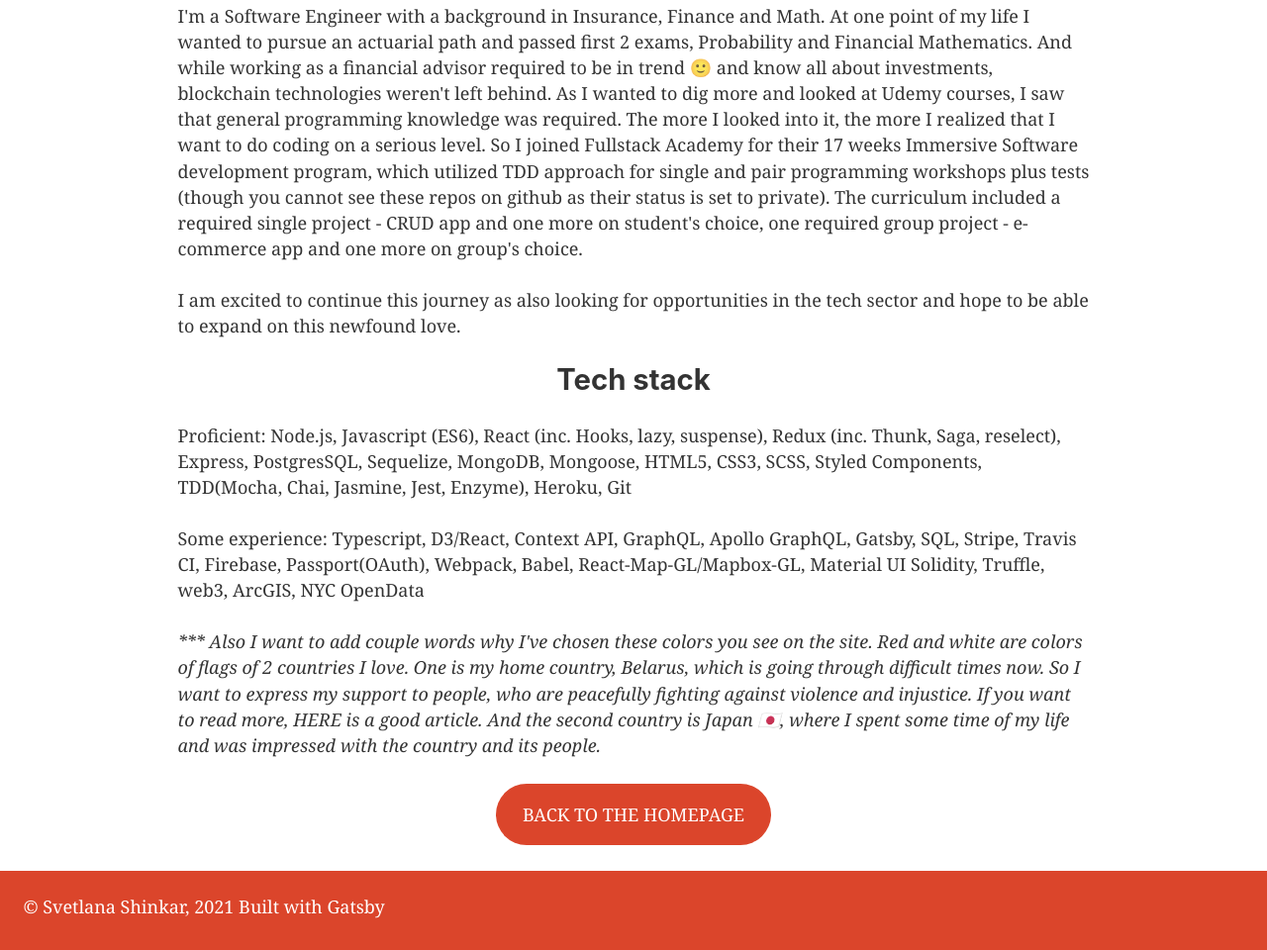
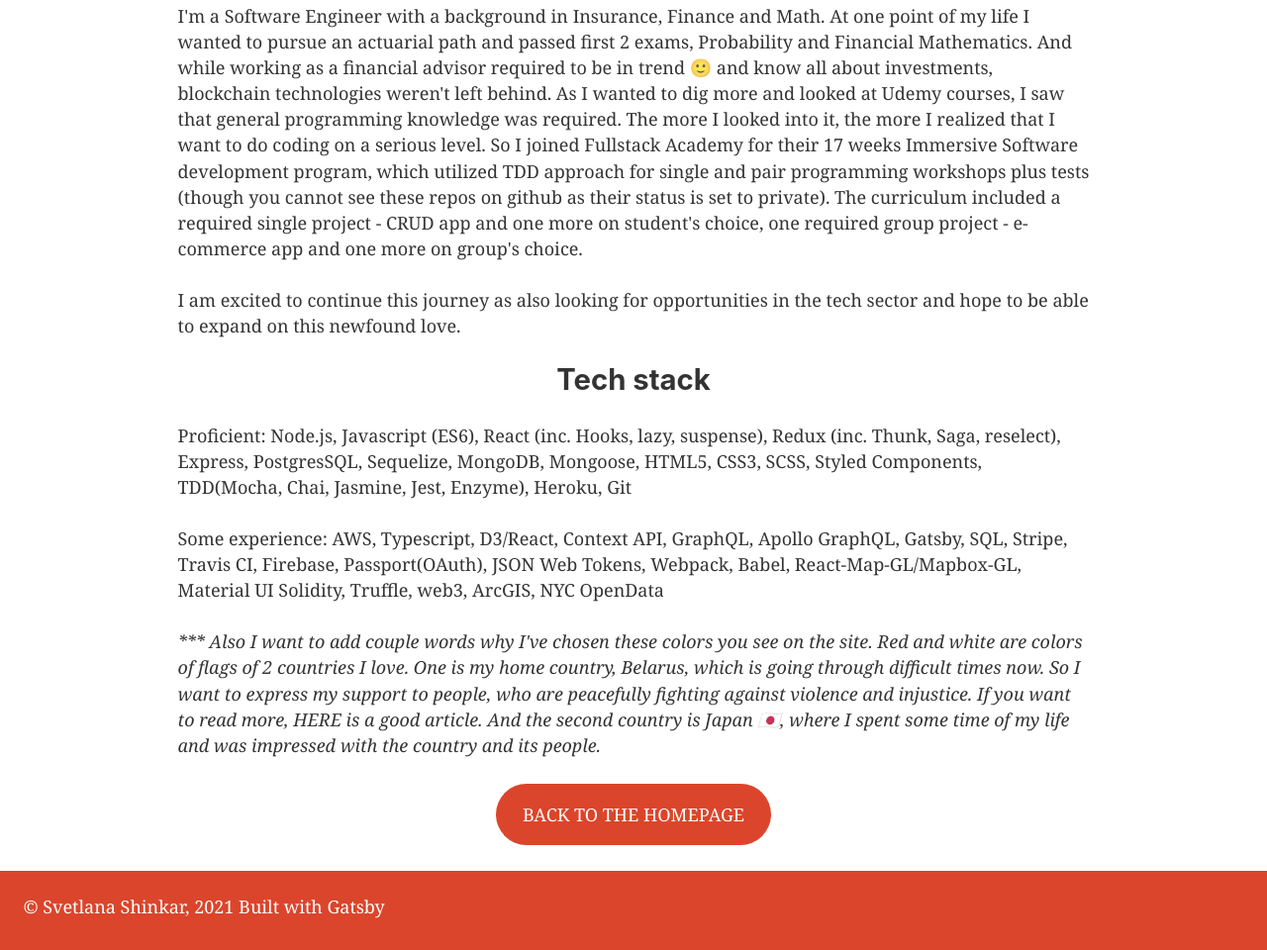
Before and after one commit to Svetanek/gatsby-blog, a Gatsby site: page /about-page in a window 1280 px wide. Shown: the part 954-1914 px from the top of the page at 99% size. Built offline with nearby package versions, Linux system fonts and the light colour scheme; Gatsby itself is replaced by a stand-in of ours.

Commit message:
resume update

```diff
--- a/src/components/header.js
+++ b/src/components/header.js
@@ -15,7 +15,7 @@
     </h1>
     <nav id="header-nav">
       <a
-        href="https://drive.google.com/file/d/1Iw_IWbVgY5FPB9MosGBlfBmZNGCf4tni/view?usp=sharing"
+        href="https://drive.google.com/file/d/1Tr2PJUKXiUQ5ZFXOysX7Ybu_oX9PHwco/view?usp=sharing"
         target="_blank"
         rel="noopener noreferrer"
         className="header-nav-link"
--- a/src/pages/about-page.js
+++ b/src/pages/about-page.js
@@ -44,8 +44,8 @@
     </p>
     <p>
       <span>Some experience: </span>
-      Typescript, D3/React, Context API, GraphQL, Apollo GraphQL, Gatsby, SQL, Stripe, Travis CI,
-      Firebase, Passport(OAuth), Webpack, Babel, React-Map-GL/Mapbox-GL, Material UI
+      AWS, Typescript, D3/React, Context API, GraphQL, Apollo GraphQL, Gatsby, SQL, Stripe, Travis CI,
+      Firebase, Passport(OAuth), JSON Web Tokens, Webpack, Babel, React-Map-GL/Mapbox-GL, Material UI
       Solidity, Truffle, web3, ArcGIS, NYC OpenData
     </p>
     <i>
```
